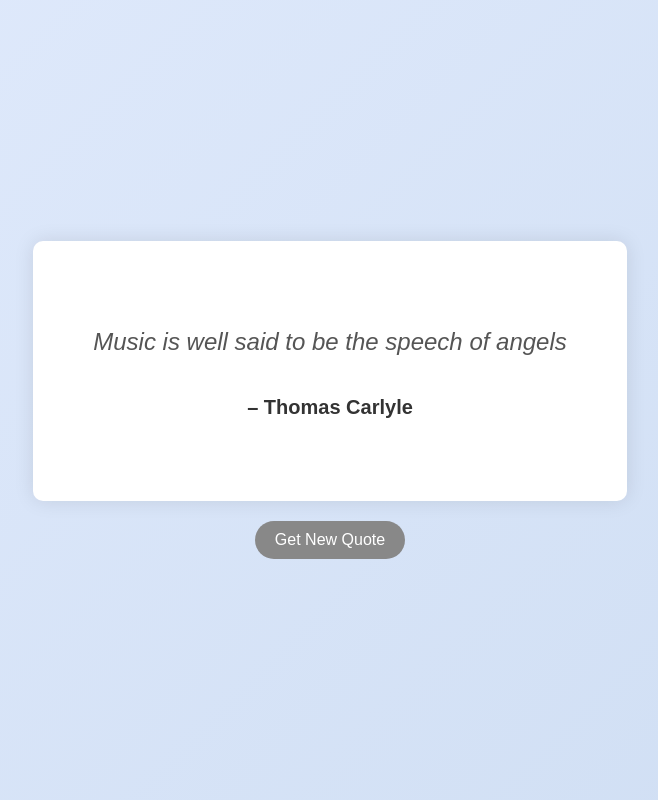
After one commit to sachstimo/song-of-the-day, a Flask app: page /get_quote in a window 1280 px wide. The commit adds this page. Shown: the whole page, without its empty margins (310-968 px from the left). Run offline with Flask 2, Linux system fonts and the light colour scheme.

Commit message:
Add quote endpoint

```diff
--- a/app.py
+++ b/app.py
@@ -2,11 +2,12 @@ from flask import Flask, jsonify, render_template, request
 import requests
 import random
 import time
+import csv
 
 app = Flask(__name__)
 
-CLIENT_ID = "Your Client ID"
-CLIENT_SECRET = "Your Client Secret"
+CLIENT_ID = "8487d0a5b4f84ce89e0c66e4b4669444"
+CLIENT_SECRET = "03b502d6d5964806a218b9d99d76f063"
 
 last_request_time = 0
 request_interval = 3  # Minimum interval between requests in seconds
@@ -21,6 +22,7 @@ def get_spotify_token():
     })
     return auth_response.json().get("access_token")
 
+# Get a song recommendation based on the mood
 def get_song_for_mood(mood):
     global last_request_time
 
@@ -131,9 +133,22 @@ def get_song_for_mood(mood):
         print(f"Error: Could not fetch song recommendation. Status Code: {response.status_code}")
         return {"error": "Could not fetch song recommendation."}
 
+# Load quotes for the quote page
+def load_quotes_from_csv(filename):
+    quotes = []
+    with open(filename, 'r') as file:
+        reader = csv.DictReader(file)
+        for row in reader:
+            quotes.append({"quote": row["quote"], "author": row["author"]})
+    return quotes
+
 @app.route('/')
 def home():
     return render_template('index.html')
+
+@app.route('/get_song')
+def song_page():
+    return render_template('song.html')
 
 @app.route('/get_song', methods=['POST'])
 def get_song():
@@ -142,9 +157,13 @@ def get_song():
     if not mood:
         return jsonify({"error": "Please select a mood."})
     song = get_song_for_mood(mood)
-    if "error" in song:
-        return jsonify(song)
     return jsonify(song)
+
+@app.route('/get_quote', methods=['GET'])
+def get_quote():
+    quotes = load_quotes_from_csv('static/quotes.csv')
+    selected_quote = random.choice(quotes)
+    return render_template('quote.html', quote=selected_quote["quote"], author=selected_quote["author"])
 
 if __name__ == '__main__':
     app.run(host='0.0.0.0')
--- /dev/null
+++ b/static/quotes.csv
@@ -0,0 +1,57 @@
+quote,author
+"Music can change the world because it can change people,Bono
+"Music is the universal language of mankind",Henry Wadsworth Longfellow
+"Where words fail, music speaks",Hans Christian Andersen
+"Music is life itself",Louis Armstrong
+"One good thing about music, when it hits you, you feel no pain",Bob Marley
+"Without music, life would be a mistake",Friedrich Nietzsche
+Music expresses that which cannot be put into words and that which cannot remain silent,Victor Hugo
+Life seems to go on without effort when I am filled with music,George Eliot
+"Music gives a soul to the universe, wings to the mind, flight to the imagination, and life to everything",Plato
+"Music is the divine way to tell beautiful, poetic things to the heart",Pablo Casals
+Music is the strongest form of magic,Marilyn Manson
+Music is the literature of the heart; it commences where speech ends,Alphonse de Lamartine
+The only truth is music,Jack Kerouac
+Music washes away from the soul the dust of everyday life,Berthold Auerbach
+Music is the moonlight in the gloomy night of life,Jean Paul Friedrich Richter
+I don't make music for eyes I make music for ears,Adele
+"The music is not in the notes, but in the silence between",Wolfgang Amadeus Mozart
+"Music should strike fire from the heart of man, and bring tears from the eyes of woman",Ludwig van Beethoven
+Music is the art which is most nigh to tears and memory,Oscar Wilde
+"Music acts like a magic key, to which the most tightly closed heart opens",Maria von Trapp
+"If music be the food of love, play on",William Shakespeare
+Music is well said to be the speech of angels,Thomas Carlyle
+He who sings scares away his woes,Miguel de Cervantes
+"Where words leave off, music begins",Heinrich Heine
+A painter paints pictures on canvas But musicians paint their pictures on silence,Leopold Stokowski
+Music is the soundtrack of your life,Dick Clark
+You are the music while the music lasts,TS Eliot
+"The true beauty of music is that it connects people It carries a message, and we, the musicians, are the messengers",Roy Ayers
+Music is like a dream One that I cannot hear,Ludwig van Beethoven
+"If I cannot fly, let me sing",Stephen Sondheim
+Music in the soul can be heard by the universe,Lao Tzu
+Music produces a kind of pleasure which human nature cannot do without,Confucius
+Music is the great uniter An incredible force Something that people who differ on everything and anything else can have in common,Sarah Dessen
+"If you cannot teach me to fly, teach me to sing",JM Barrie
+Music is the universal language… it brings people closer together,Ella Fitzgerald
+"Jazz is not just music, it's a way of life, it's a way of being, a way of thinking",Nina Simone
+I think music in itself is healing It's an explosive expression of humanity It's something we are all touched by,Billy Joel
+Music can name the unnameable and communicate the unknowable,Leonard Bernstein
+Music is the wine that fills the cup of silence,Robert Fripp
+"Music, once admitted to the soul, becomes a sort of spirit, and never dies",Edward Bulwer-Lytton
+"Pop music, disco music, and heavy metal music is about shutting out the tensions of life, putting it away",Peter Tork
+Music is the emotional life of most people,Leonard Cohen
+The wise musicians are those who play what they can master,Duke Ellington
+Music is a higher revelation than all wisdom and philosophy,Ludwig van Beethoven
+Music is what feelings sound like,Anonymous
+Music can heal the wounds that medicine cannot touch,Debasish Mridha
+"Without music, we are nothing",Anonymous
+Music is the voice of the soul,Anonymous
+"One good thing about music is when it hits you, you feel no pain",Bob Marley
+Every life has a soundtrack There is a tune to each memory,Anonymous
+Music brings people together in ways that words never could,Anonymous
+"Music is a world within itself, with a language we all understand",Stevie Wonder
+There's nothing like music to relieve the soul and uplift it,Mickey Hart
+Music is love in search of a word,Sidney Lanier
+In music the passions enjoy themselves,Friedrich Nietzsche
+Music is my religion,Jimi Hendrix
--- /dev/null
+++ b/templates/quote.html
@@ -0,0 +1,83 @@
+<!DOCTYPE html>
+<html lang="en">
+<head>
+    <meta charset="UTF-8">
+    <meta http-equiv="X-UA-Compatible" content="IE=edge">
+    <meta name="viewport" content="width=device-width, initial-scale=1.0">
+    <title>Music Quote</title>
+    <link rel="icon" type="image/png" href="/static/favicon_cc.png">
+    <style>
+        body {
+            font-family: Arial, sans-serif;
+            text-align: center;
+            margin: 0;
+            padding: 0;
+            height: 100vh;
+            display: flex;
+            justify-content: center;
+            align-items: center;
+            background: linear-gradient(135deg, #e0eafc, #cfdef3); /* Smooth gradient background */
+            color: #333;
+        }
+        .content-wrapper {
+            display: flex;
+            flex-direction: column;
+            align-items: center;
+        }
+        .container {
+            max-width: 600px;
+            width: 100%;
+            background-color: white;
+            border-radius: 10px;
+            padding: 30px;
+            box-shadow: 0 0 20px rgba(0, 0, 0, 0.1);
+            text-align: center;
+            min-height: 200px; /* Fixed minimum height */
+            display: flex;
+            flex-direction: column;
+            justify-content: center; /* Center text vertically */
+        }
+        .quote {
+            font-size: 24px;
+            color: #555;
+            margin-bottom: 20px;
+            font-style: italic;
+        }
+        .author {
+            font-size: 20px;
+            font-weight: bold;
+            color: #333;
+        }
+        .quote-button {
+            padding: 10px 20px;
+            font-size: 16px;
+            border: none;
+            border-radius: 30px; /* Rounded corners */
+            background-color: #888; /* Grey color */
+            color: white;
+            cursor: pointer;
+            transition: background-color 0.3s;
+            min-width: 150px; /* Minimum width for better appearance */
+            margin-top: 20px; /* Space between the container and the button */
+        }
+        .quote-button:hover {
+            background-color: #666; /* Darker grey on hover */
+        }
+    </style>
+</head>
+<body>
+    <div class="content-wrapper">
+        <div class="container">
+            <p class="quote">{{ quote }}</p>
+            <p class="author">– {{ author }}</p>
+        </div>
+        <button class="quote-button" onclick="getNewQuote()">Get New Quote</button>
+    </div>
+
+    <script>
+        function getNewQuote() {
+            location.reload(); // Reload the page to fetch a new quote
+        }
+    </script>
+</body>
+</html>
```
Also changed, not shown: templates/index.html (+31 -124 lines), templates/song.html (added, +173 -0 lines).
